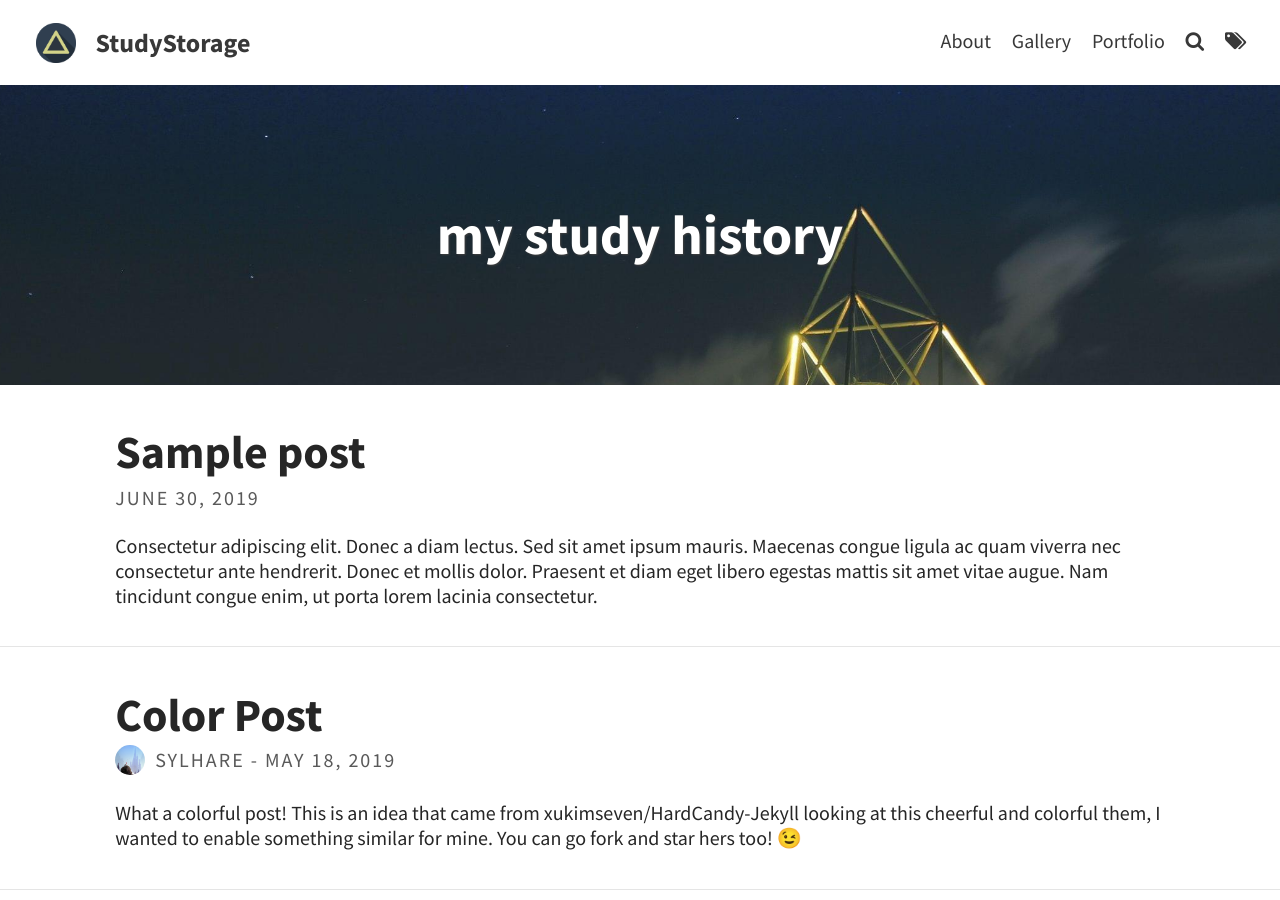
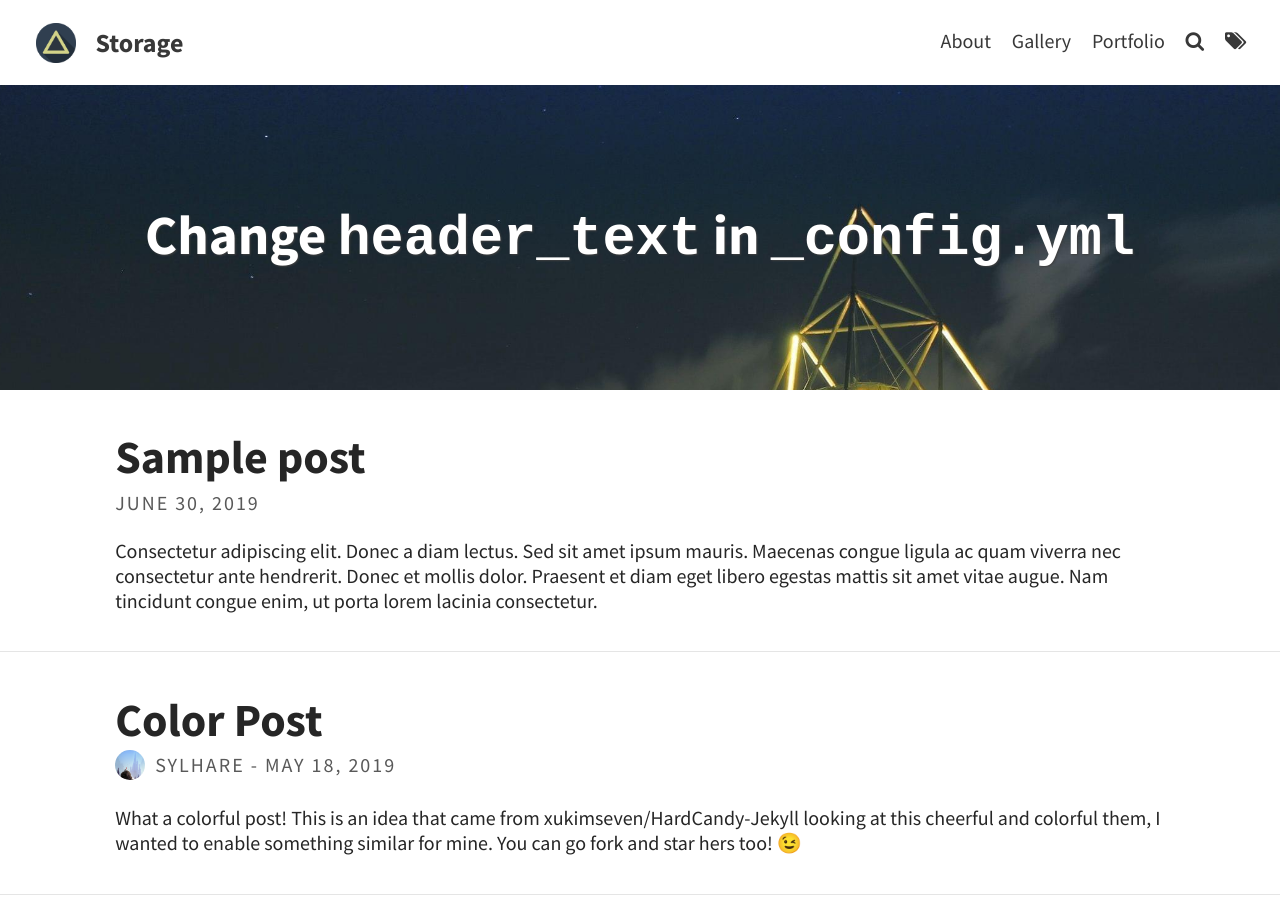
Before and after one commit to mjyoo2/mjyoo2.github.io, a Jekyll site: the page built from index.html, in a window 1280 px wide and 900 px high. Built offline with Jekyll 4.4.1, drawn with Linux system fonts in a browser that asks for light colours; the list of posts is cut into pages by our own code.

Commit message:
Update _config.yml

```diff
--- a/_config.yml
+++ b/_config.yml
@@ -3,13 +3,13 @@ baseurl: "/"
 url: "https://mjyoo2.github.io"
 
 # THEME-SPECIFIC CONFIGURATION
-title: StudyStorage                                    # site's title
+title: Storage                                          # site's title
 description: "A website with blog posts and pages"      # used by search engines
 avatar: assets/img/triangle.png                         # Empty for no avatar in navbar
 favicon: assets/favicon.ico                             # Icon displayed in the tab
 
 # Header and footer text
-header_text: my study history # Change Blog header text
+header_text: # Change Blog header text
 header_feature_image: assets/img/pexels/triangular.jpeg
 footer_text: >
   Powered by <a href="https://jekyllrb.com/">Jekyll</a> with <a href="https://github.com/sylhare/Type-on-Strap">Type on Strap</a>
```
